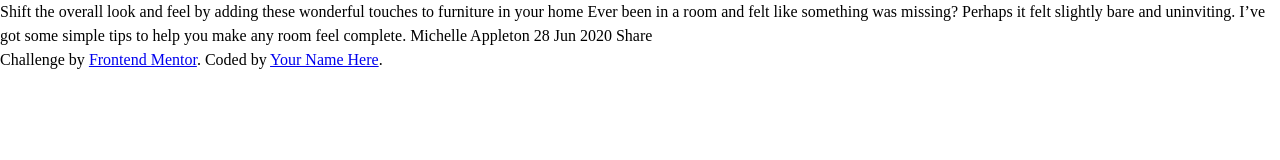
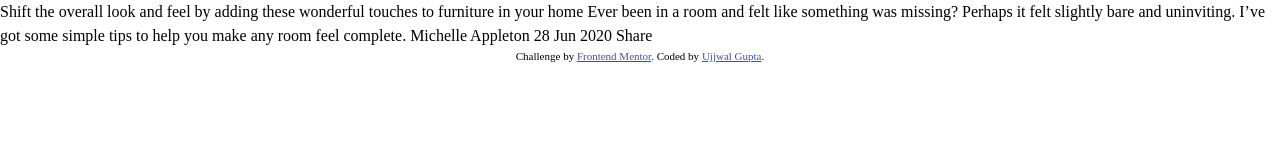
Before and after one commit to guptaujjwal1128/vaniila-js, a website built with Vite: page index.html in a window 1280 px wide. Built offline with nearby package versions, Linux system fonts and the light colour scheme.

Commit message:
Update index.html

```diff
--- a/index.html
+++ b/index.html
@@ -10,25 +10,37 @@
       name="description"
       content="Frontend Mentor | Article preview component"
     />
+    <style>
+      .attribution {
+        font-size: 11px;
+        text-align: center;
+      }
+      .attribution a {
+        color: hsl(228, 45%, 44%);
+      }
+    </style>
   </head>
   <body>
-    <div id="app">
     <main>
       Shift the overall look and feel by adding these wonderful touches to
       furniture in your home Ever been in a room and felt like something was
       missing? Perhaps it felt slightly bare and uninviting. I’ve got some
-        simple tips to help you make any room feel complete. Michelle Appleton
-        28 Jun 2020 Share
+      simple tips to help you make any room feel complete. Michelle Appleton 28
+      Jun 2020 Share
     </main>
     <footer>
       <div class="attribution">
         Challenge by
-          <a href="https://www.frontendmentor.io?ref=challenge" target="_blank"
+        <a
+          href="https://www.frontendmentor.io/challenges/article-preview-component-dYBN_pYFT"
+          target="_blank"
           >Frontend Mentor</a
-          >. Coded by <a href="#">Your Name Here</a>.
+        >. Coded by
+        <a href="https://www.frontendmentor.io/profile/guptaujjwal1128"
+          >Ujjwal Gupta</a
+        >.
       </div>
     </footer>
-    </div>
     <script type="module" src="/src/main.ts"></script>
   </body>
 </html>
```
Lines whose indentation alone changed are shown as unchanged.
